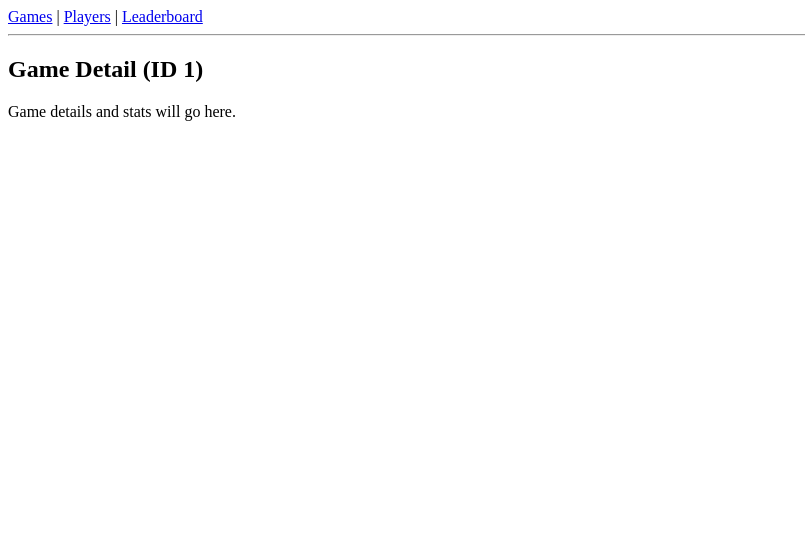
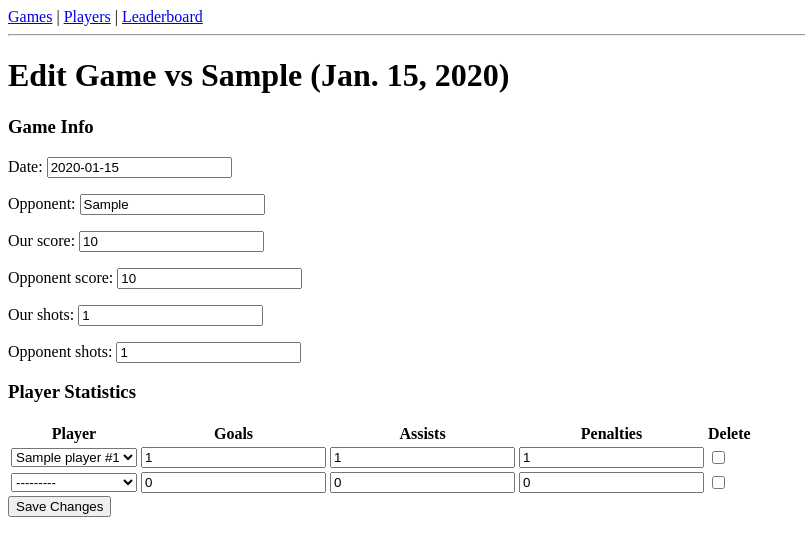
Before and after one commit to EricL03/Floorball_stats, a Django app: page /games/1/ in a window 1280 px wide. Shown: the top 556 px of the page, without its empty margins (0-805 px from the left). Run offline with Django 5.2, Linux system fonts and the light colour scheme; tables that the repository leaves empty hold one stand-in row (values such as "Sample post").

Commit message:
Can now create games with player stats, tho cannot change them after...

```diff
--- /dev/null
+++ b/floorball_stats/games/forms.py
@@ -0,0 +1,18 @@
+from django import forms
+from .models import Game
+from stats.models import PlayerGameStats
+
+
+class GameForm(forms.ModelForm):
+    class Meta:
+        model = Game
+        fields = ['date', 'opponent', 'our_score', 'opponent_score', 'our_shots', 'opponent_shots']
+
+
+PlayerGameStatsFormSet = forms.inlineformset_factory(
+    Game,
+    PlayerGameStats,
+    fields=['player', 'goals', 'assists', 'penalties'],
+    extra=1,
+    can_delete=True
+)
--- a/floorball_stats/games/templates/games/detail.html
+++ b/floorball_stats/games/templates/games/detail.html
@@ -1,4 +1,36 @@
 {% extends "base.html" %} {% block content %}
-<h2>Game Detail (ID {{ pk }})</h2>
-<p>Game details and stats will go here.</p>
+<h1>Edit Game vs {{ game.opponent }} ({{ game.date }})</h1>
+
+<form method="POST">
+  {% csrf_token %}
+  <h3>Game Info</h3>
+  {{ form.as_p }}
+
+  <h3>Player Statistics</h3>
+  {{ formset.management_form }}
+  <table class="table">
+    <thead>
+      <tr>
+        <th>Player</th>
+        <th>Goals</th>
+        <th>Assists</th>
+        <th>Penalties</th>
+        <th>Delete</th>
+      </tr>
+    </thead>
+    <tbody>
+      {% for form in formset %}
+      <tr>
+        <td>{{ form.player }}</td>
+        <td>{{ form.goals }}</td>
+        <td>{{ form.assists }}</td>
+        <td>{{ form.penalties }}</td>
+        <td>{{ form.DELETE }}</td>
+      </tr>
+      {% endfor %}
+    </tbody>
+  </table>
+
+  <button type="submit" class="btn btn-success">Save Changes</button>
+</form>
 {% endblock %}
--- a/floorball_stats/games/urls.py
+++ b/floorball_stats/games/urls.py
@@ -5,5 +5,7 @@ app_name = "games"
 
 urlpatterns = [
     path('', views.games_list, name='list'),
+    path('add/', views.game_add, name='add'),
     path('<int:pk>/', views.game_detail, name='detail'),
+    path('<int:pk>/delete/', views.game_delete, name='delete'),
 ]
--- a/floorball_stats/games/views.py
+++ b/floorball_stats/games/views.py
@@ -1,7 +1,44 @@
-from django.shortcuts import render
+from django.shortcuts import render, redirect, get_object_or_404
+from .models import Game
+from .forms import GameForm, PlayerGameStatsFormSet
+
 
 def games_list(request):
-    return render(request, "games/list.html")
+    games = Game.objects.all().order_by('-date')
+    return render(request, "games/list.html", {"games": games})
+
+
+def game_add(request):
+    if request.method == 'POST':
+        form = GameForm(request.POST)
+        if form.is_valid():
+            game = form.save()  # creates the Game
+            return redirect('games:detail', pk=game.pk)
+    else:
+        form = GameForm()
+
+    return render(request, 'games/detail.html', {'form': form, 'formset': None, 'game': None})
+
 
 def game_detail(request, pk):
-    return render(request, "games/detail.html", {"pk": pk})
+    game = get_object_or_404(Game, pk=pk)
+    if request.method == 'POST':
+        form = GameForm(request.POST, instance=game)
+        formset = PlayerGameStatsFormSet(request.POST, instance=game)
+        if form.is_valid() and formset.is_valid():
+            form.save()
+            formset.save()
+            return redirect('games:list')
+    else:
+        form = GameForm(instance=game)
+        formset = PlayerGameStatsFormSet(instance=game)
+
+    return render(request, 'games/detail.html', {'form': form, 'formset': formset, 'game': game})
+
+
+def game_delete(request, pk):
+    game = get_object_or_404(Game, pk=pk)
+    if game:
+        game.delete()
+
+    return redirect('games:list')
```
Also changed, not shown: floorball_stats/games/templates/games/list.html (+34 -2 lines).
